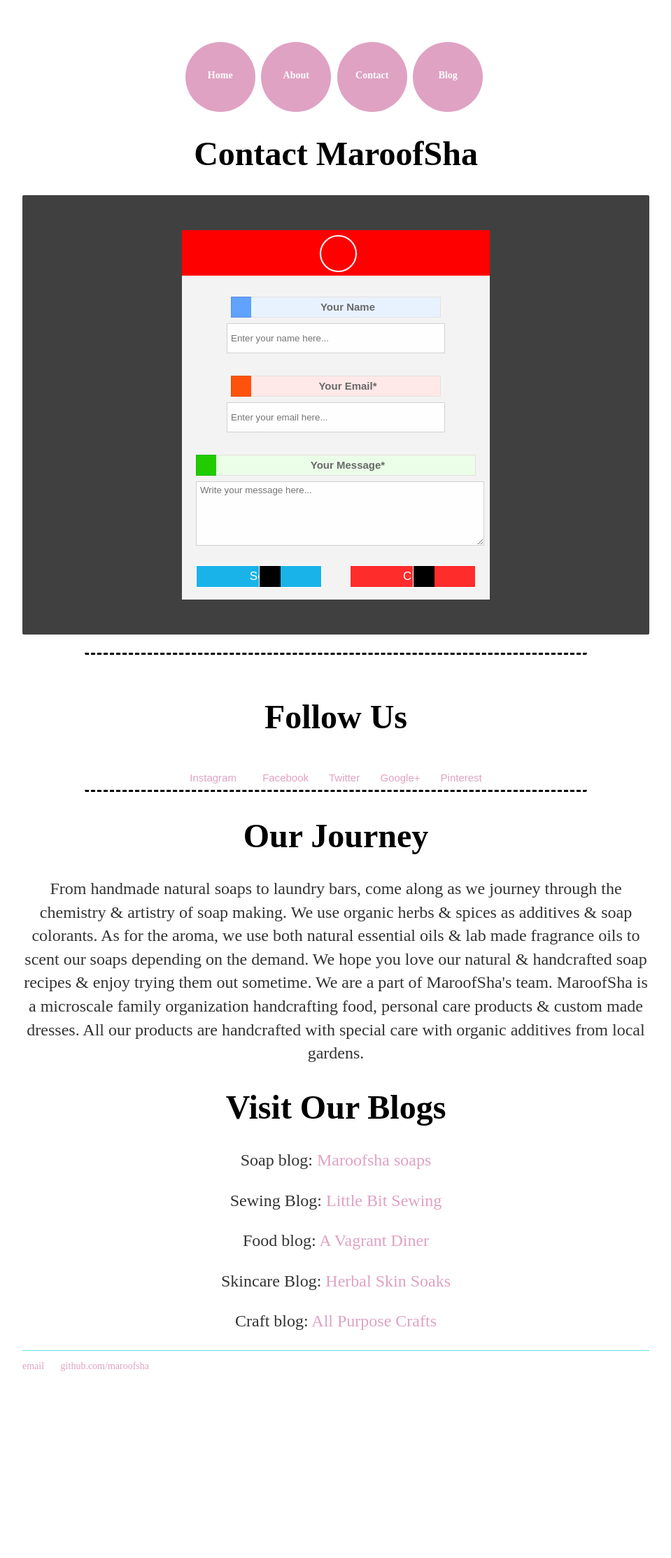
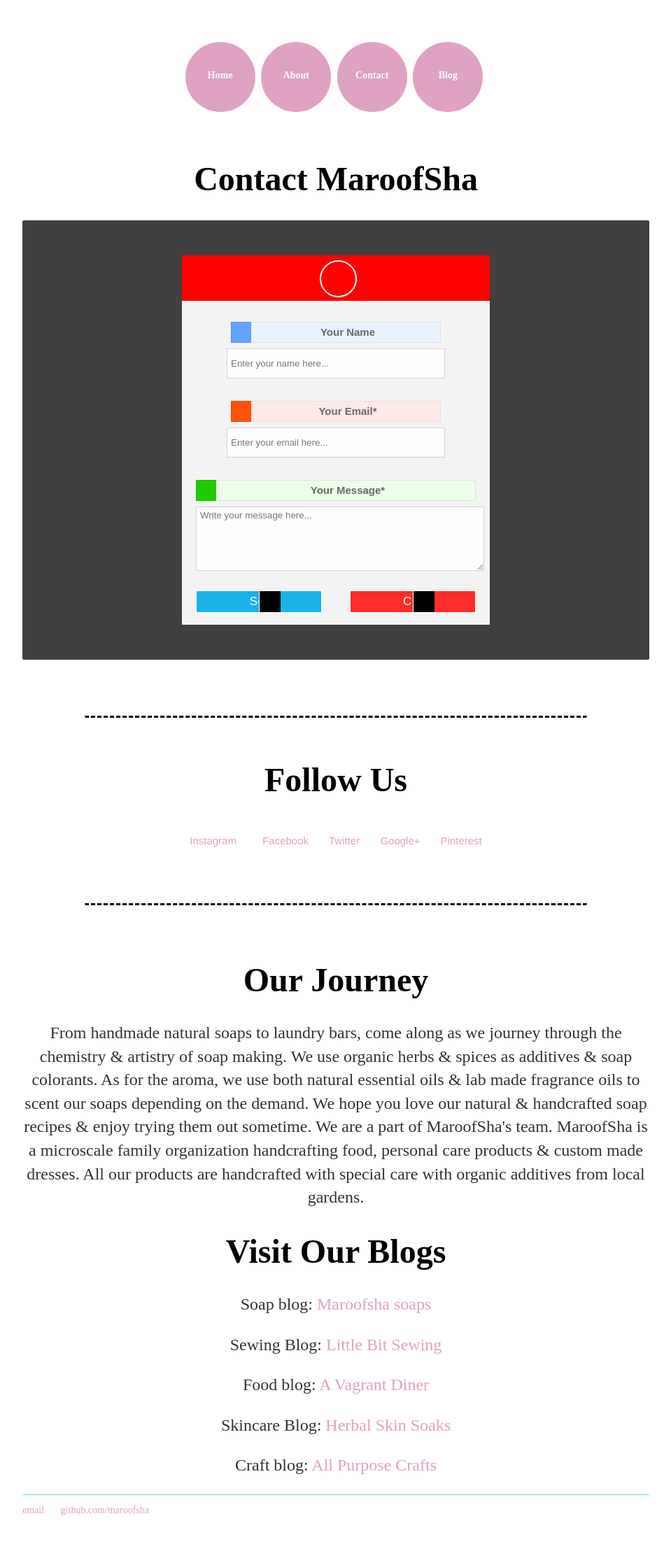
Before and after one commit to maroofsha/maroofsha.github.io, a Jekyll site: the page built from contact.html, in a window 1280 px wide. Shown: the whole page at 70% size, without its empty margins (160-1119 px from the left). Built offline with Jekyll 4.4.1, drawn with Linux system fonts in a browser that asks for light colours; before the commit the page ends 2021 px from its top, so only the background shows below that.

Commit message:
Create contact.html

```diff
--- a/contact.html
+++ b/contact.html
@@ -4,7 +4,8 @@
 ---
 
 <div class="blurb">
-
+<div><br /></div>
+<div><br /></div>
 <center><h1>Contact MaroofSha</h1>
 <style>
 
@@ -317,9 +318,10 @@
 <br />
 </div>
 </div>
-
-   <div style="text-align: center;">
-<br /></div>
+<div><br /></div>
+<div><br /></div>
+<div><br /></div>
+<div><br /></div>
 
 
 
@@ -367,10 +369,16 @@
     <a href="http://www.pinterest.com/maroofsha2012" style="background-color: white;
     font-family: oldenburg, sans-serif; font-size: 15px;" target="_blank">Pinterest</a></div>
 
+<div><br /></div>
+<div><br /></div>
+<div><br /></div>
+<div><br /></div>
+
 
     <hr color="#fff" size="4" style="border-top: 3px dashed #000;" width="80%">
 
-
+<div><br /></div>
+<div><br /></div>
 
 
 
```
